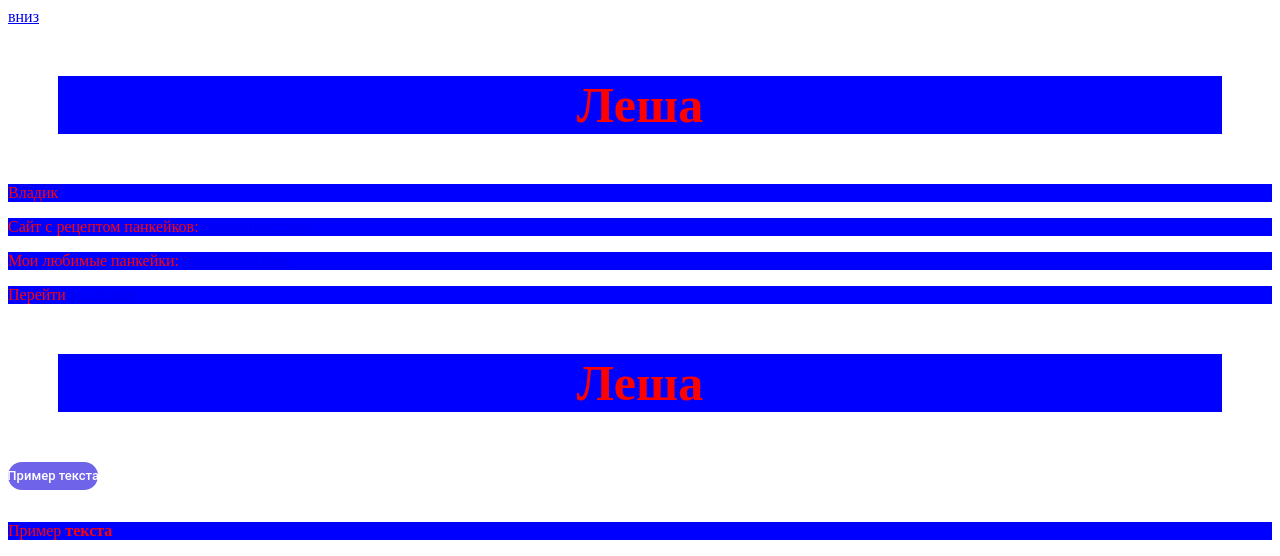
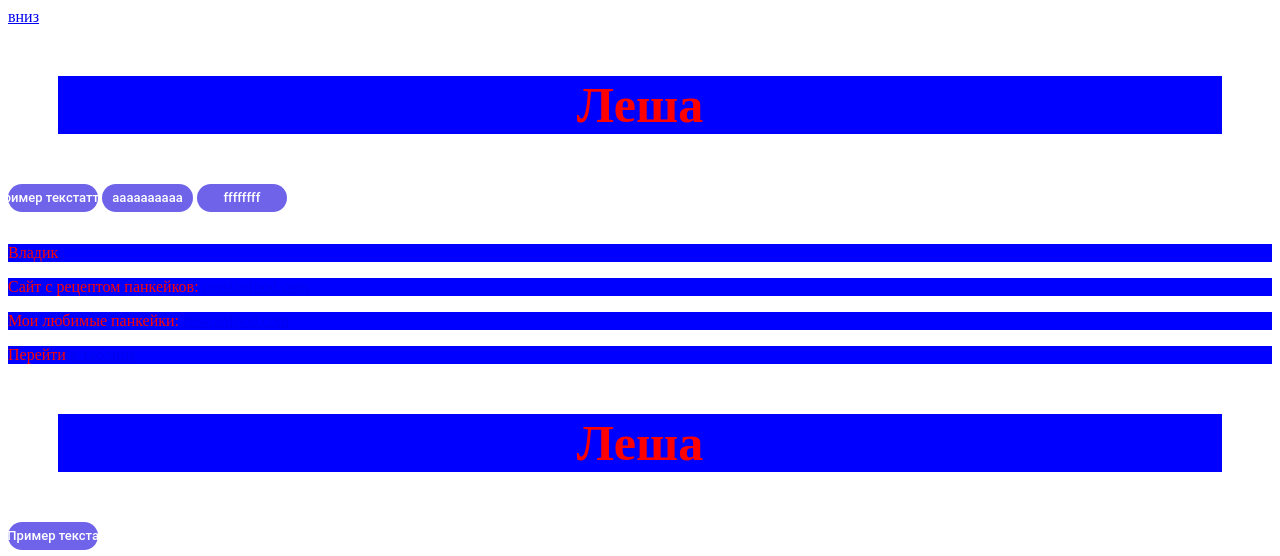
Before and after one commit to ProBrawl/site, a plain HTML site: page index.html in a window 1280 px wide. Shown: the top 556 px of the page. Drawn offline with Linux system fonts and the light colour scheme.

Commit message:
index.html

```diff
--- a/index.html
+++ b/index.html
@@ -8,6 +8,9 @@
     <a name="top"></a>
     <a href="#down">вниз</a>
     <h1>Леша</h1>
+    <div class="button">Пример текстатттт</div>
+    <div class="big-button">aaaaaaaaaa</div>
+    <div id="bb">ffffffff</div>
     <p>Владик</p>
     <p>Сайт с рецептом панкейков: <a target="_blank" href="https://www.russianfood.com/recipes/bytype/?fid=1596">russianfood.com</a></p>
     <p>Мои любимые панкейки: <a target="_blank" href="https://www.russianfood.com/recipes/recipe.php?rid=134468">russianfood.com</a></p>
```
